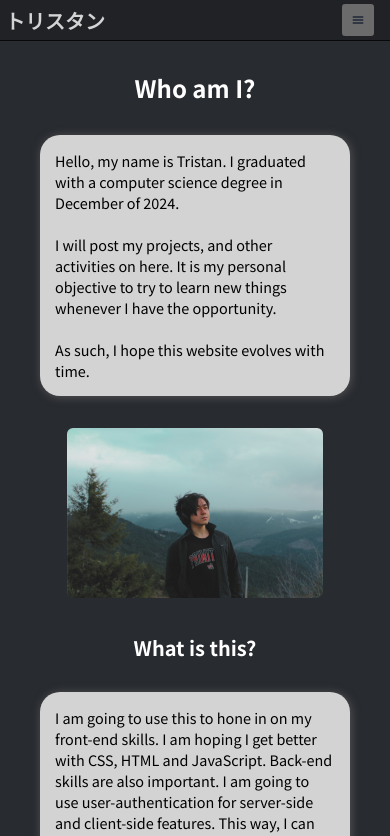
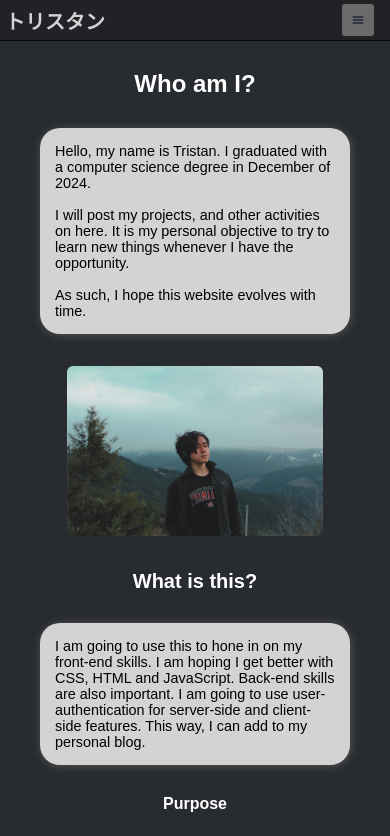
Before and after one commit to torisutansan02/torisutansan, a Next.js app: page / in a window 390 px wide. Shown: the top 836 px of the page. Built offline with nearby package versions, Linux system fonts and the light colour scheme; a web font is replaced by a local one.

Commit message:
Changing CSS Styles

```diff
--- a/styles/globals.css
+++ b/styles/globals.css
@@ -95,7 +95,6 @@ html {
 
 @media (max-width: 1023px) {
   .text {
-    font-family: "Noto Sans JP";
     margin-top: 60px;
     margin-left: 20px;
     margin-right: 20px;
@@ -128,7 +127,6 @@ html {
   }
 
   .heading {
-    font-family: "Noto Sans JP";
     overflow: hidden;
     white-space: nowrap;
     width: fit-content; /* or however long your text is */
```
